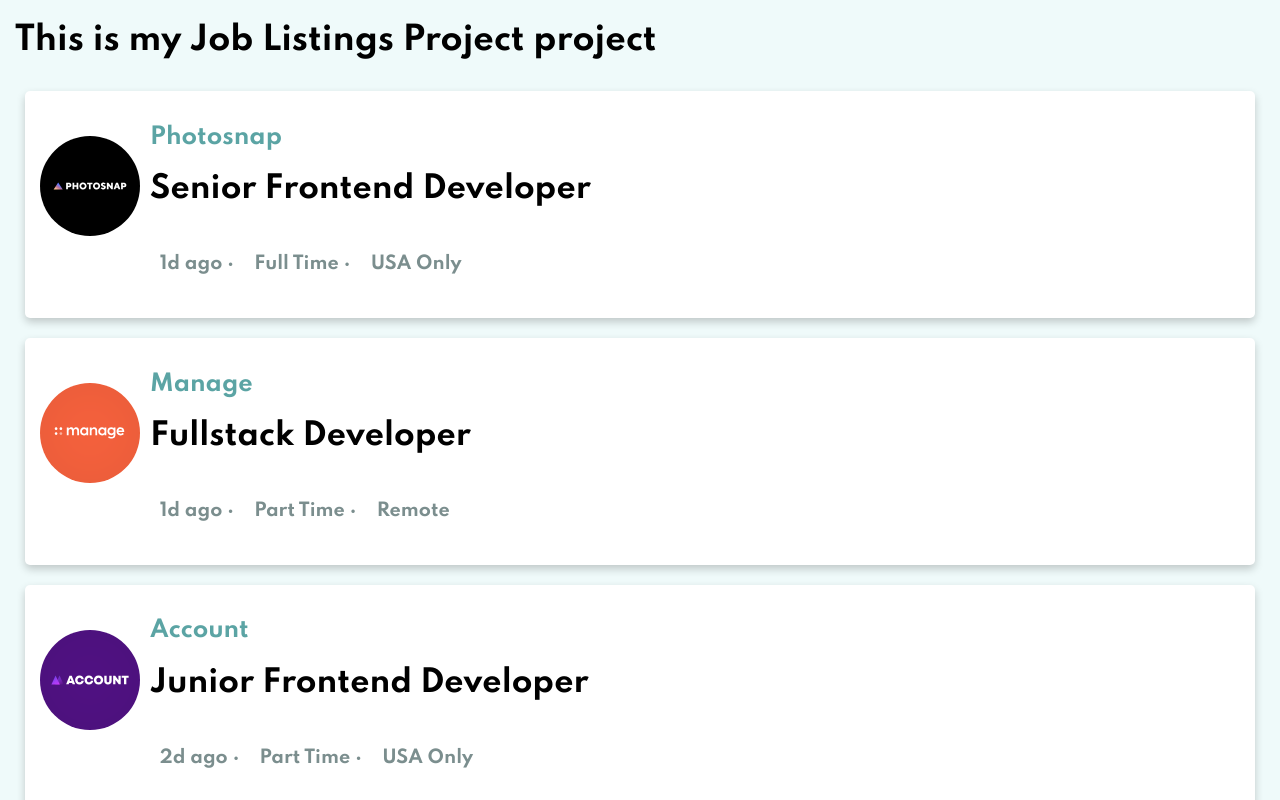
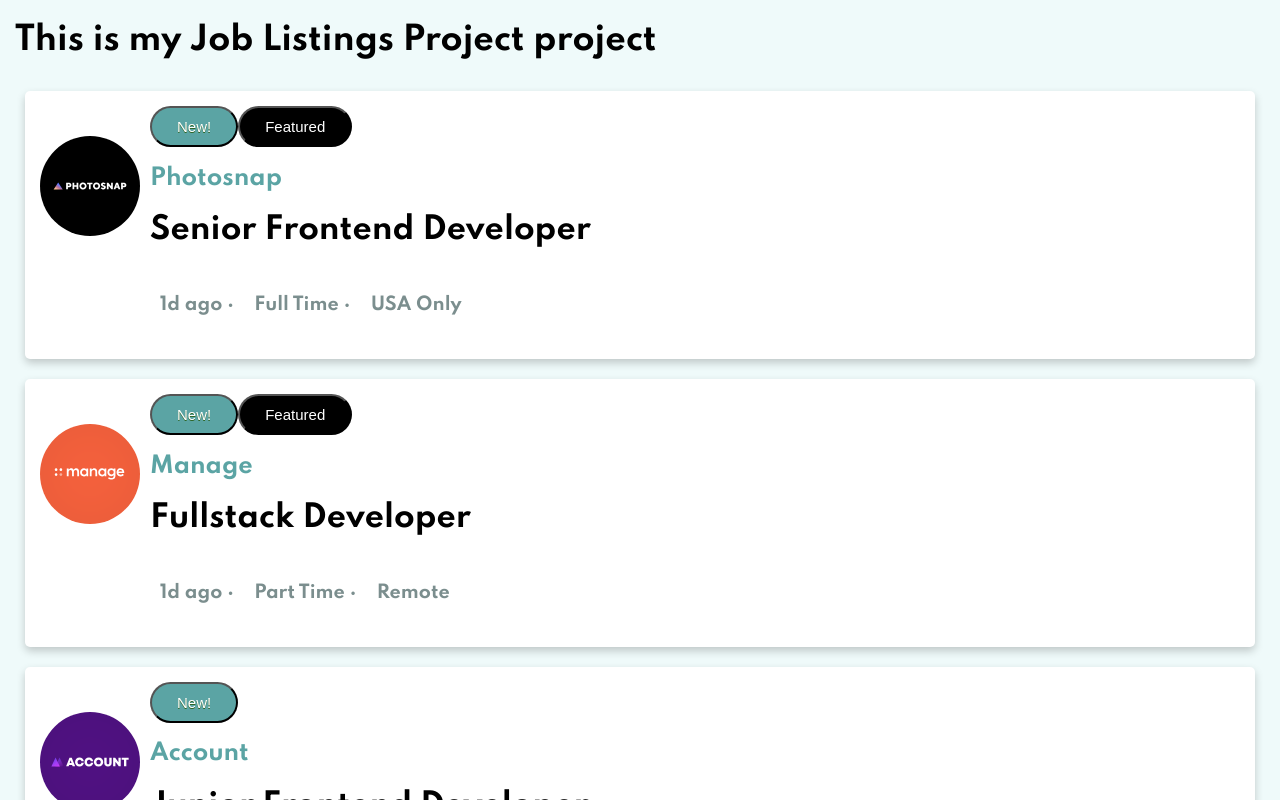
Before and after one commit to amidabrian51/job-listings-page, a React (Create React App) app: page / in a window 1280 px wide. Shown: the top 800 px of the page. Built offline with nearby package versions, Linux system fonts and the light colour scheme.

Commit message:
Added buttons for new and featured

```diff
--- a/src/components/job-card/job-card.component.jsx/job-card.component.jsx
+++ b/src/components/job-card/job-card.component.jsx/job-card.component.jsx
@@ -2,13 +2,17 @@ import React from 'react';
 
 import './job-card.styles.css';
 
-const JobCard = ({company, position, postedAt, contract, location, logo }) => (
+const JobCard = ({company, position, postedAt, contract, location, logo, featured, new: newJob }) => (
+
 <div className="container">
     <div className='card'>
         <div className='companyName'>
             <img src={logo} alt="logo" width="100" height="100"></img>
         </div>
         <div className='content'>
+        { newJob ? <button className='myButton'>New!</button> : null }
+
+            {featured ? <button className='myDarkButton'>Featured</button> : null }
             <h2>{company}</h2>
             <h1>{position}</h1>
             <div className='details'>
--- a/src/components/job-card/job-card.component.jsx/job-card.styles.css
+++ b/src/components/job-card/job-card.component.jsx/job-card.styles.css
@@ -57,3 +57,32 @@
     background-size: cover;
     background-position: center;
   } */
+
+  .myButton {
+    background-color:hsl(180, 29%, 50%);
+    border-radius:28px;
+    display:inline-block;
+    cursor:pointer;
+    color:white;
+    font-size:15px;
+    padding:10px 25px;
+    text-decoration:none;
+    text-shadow:0px 1px 0px #2f6627;
+  }
+  .myDarkButton {
+    background-color:black;
+    border-radius:28px;
+    display:inline-block;
+    cursor:pointer;
+    color:white;
+    font-size:15px;
+    padding:10px 25px;
+    text-decoration:none;
+  }
+  /* .myButton:hover {
+    background-color:#5cbf2a;
+  }
+  .myButton:active {
+    position:relative;
+    top:1px;
+  } */
--- a/src/components/job-listings/job-listings.component.jsx
+++ b/src/components/job-listings/job-listings.component.jsx
@@ -22,7 +22,7 @@ class JobListing extends Component {
     render() {
         return (
             <div>
-                {this.state.jobs.map(({id, ...otherJobProps}) =>(
+                {this.state.jobs.map(({id,...otherJobProps}) =>(
                 <JobCard key={id} {...otherJobProps} />
                 ))}
             </div>
```
